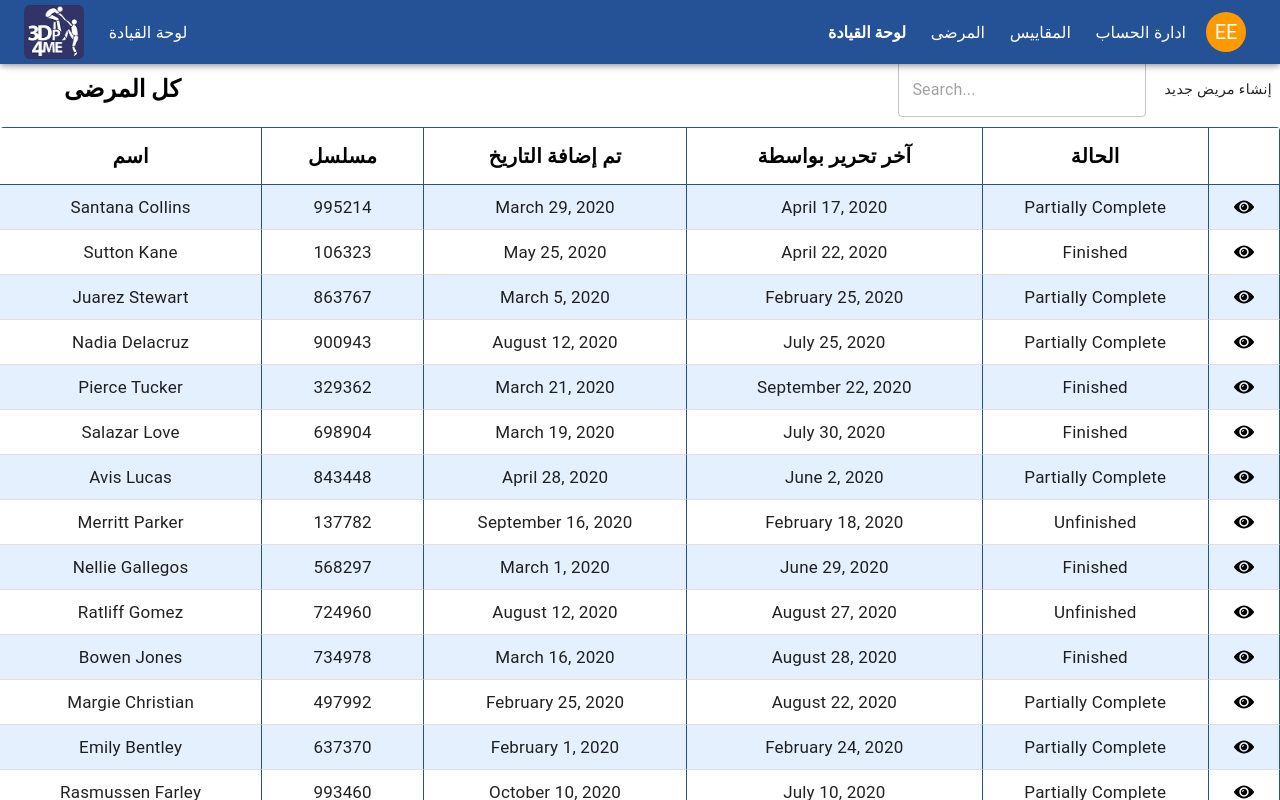
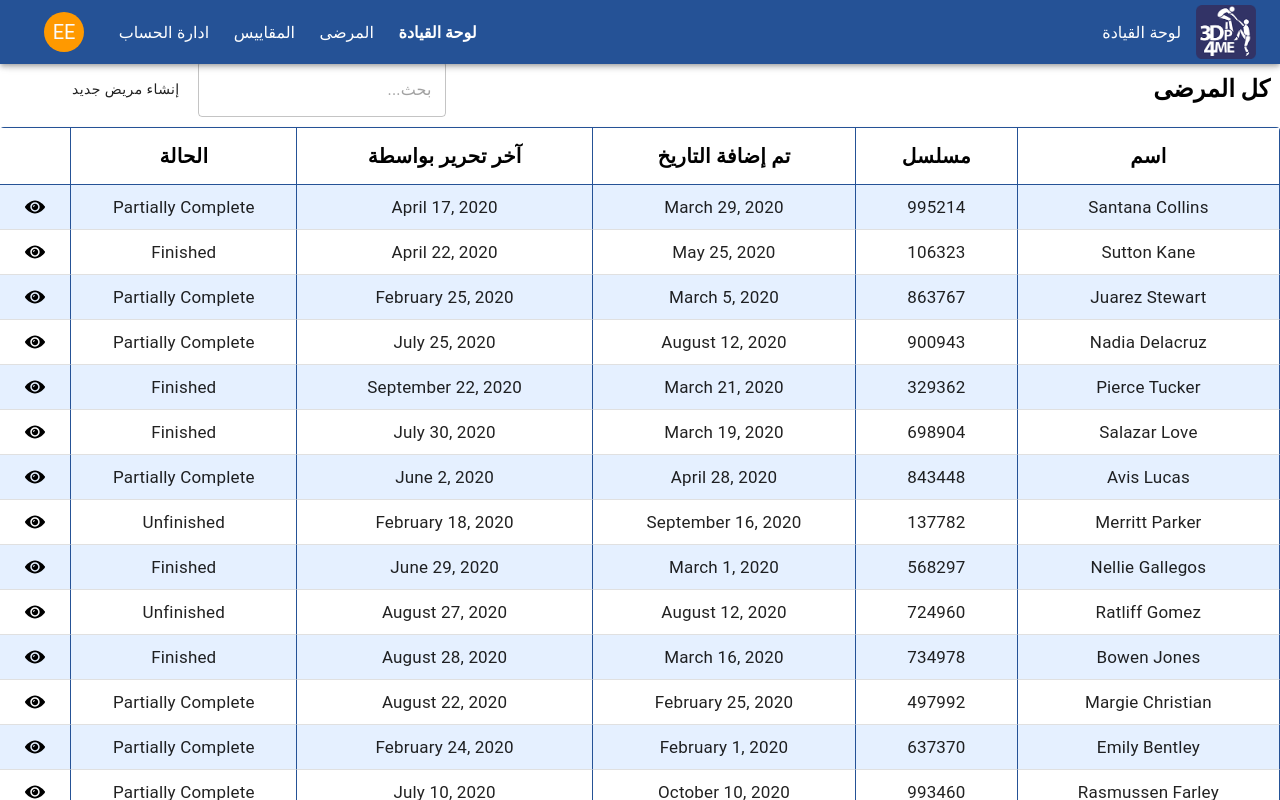
Before and after one commit to hack4impact-uiuc/3dp4me, a React (Create React App) app in the folder frontend/: page /patients in a window 1280 px wide. Shown: the top 800 px of the page. Built offline with nearby package versions, Linux system fonts and the light colour scheme.

Commit message:
new RTL jss-rtl installation

```diff
--- a/frontend/package.json
+++ b/frontend/package.json
@@ -7,6 +7,7 @@
     "@material-ui/icons": "^4.9.1",
     "@material-ui/lab": "^4.0.0-alpha.56",
     "cra-template": "1.0.3",
+    "jss-rtl": "^0.3.0",
     "react": "^16.13.1",
     "react-dom": "^16.13.1",
     "react-router-dom": "^5.2.0",
--- a/frontend/src/App.js
+++ b/frontend/src/App.js
@@ -30,6 +30,7 @@ function App() {
   }, []);
 
   return (
+    <body dir={key == "AR" ? "rtl": "ltr"}>
       <Router>
         <Navbar lang={langInfo} />
         <div className={`${key == "AR" ? "flip" : ""}`}>
@@ -40,25 +41,26 @@ function App() {
                 <Dashboard lang={langInfo} />
               </Route>
               {/* Path = BASE_URL/account */}
-            <Route path="/account">
+              <Route exact path="/account">
                 <AccountManagement lang={langInfo} />
               </Route>
               {/* Path = BASE_URL/metrics */}
-            <Route path="/metrics">
+              <Route exact path="/metrics">
                 <Metrics lang={langInfo} />
               </Route>
               {/* Path = BASE_URL/patients */}
-            <Route path="/patients">
+              <Route exact path="/patients">
                 <Patients lang={langInfo} />
               </Route>
               {/* Path = BASE_URL/patient-info/PATIENT_SERIAL */}
-            <Route path="/patient-info/:serial">
+              <Route exact path="/patient-info/:serial">
                 <Controller lang={langInfo} />
               </Route>
             </div>
           </Switch>
         </div>
       </Router>
+    </body>
   );
 }
 
--- a/frontend/src/Components/Navbar/Navbar.js
+++ b/frontend/src/Components/Navbar/Navbar.js
@@ -24,110 +24,9 @@ const Navbar = (props) => {
 
   return (
     <div className={`wrap-nav`}>
-      {/* {key === "EN" ? (
-        <AppBar className={classes.appBar}>
-          <Toolbar className="navbar">
-            <img width={60} src={Logo} />
-
-            <Link onClick={() => setActive("dashboard")} id="nav-title" className="nav-item" to="/">
-              {lang[key].components.navbar.dashboard.navTitle}
-            </Link>
-            {active === "dashboard" ? (
-              <Link className="nav-item active" to="/">
-                {lang[key].components.navbar.dashboard.navTitle}
-              </Link>
-            ) : (
-                <Link onClick={() => setActive("dashboard")} className="nav-item" to="/">
-                  {lang[key].components.navbar.dashboard.navTitle}
-                </Link>
-              )}
-            {active === "patients" ? (
-
-              <Link className="nav-item active" to="/patients">
-                {lang[key].components.navbar.patients.navTitle}
-              </Link>
-            ) : (
-                <Link onClick={() => setActive("patients")} className="nav-item" to="/patients">
-                  {lang[key].components.navbar.patients.navTitle}
-                </Link>
-              )}
-            {active === "metrics" ? (
-              <Link className="nav-item active" to="/metrics">
-                {lang[key].components.navbar.metrics.navTitle}
-              </Link>
-
-            ) : (
-                <Link onClick={() => setActive("metrics")} className="nav-item" to="/metrics">
-                  {lang[key].components.navbar.metrics.navTitle}
-                </Link>
-              )}
-            {active === "account" ? (
-              <Link className="nav-item active" to="account">
-                {lang[key].components.navbar.accountManagement.navTitle}
-              </Link>
-
-            ) : (
-                <Link onClick={() => setActive("account")} className="nav-item" to="account">
-                  {lang[key].components.navbar.accountManagement.navTitle}
-                </Link>
-              )}
-            <Avatar style={{ backgroundColor: "#ff9900", marginLeft: 20, marginRight: 10 }}>EE</Avatar>
-          </Toolbar>
-        </AppBar>
-      ) : (
-          <AppBar className={classes.appBar}>
-            <Toolbar className="navbar">
-              <Avatar style={{ backgroundColor: "#ff9900", marginLeft: 20, marginRight: 10 }}>EE</Avatar>
-              {active === "account" ? (
-                <Link className="nav-item active" to="account">
-                  {lang[key].components.navbar.accountManagement.navTitle}
-                </Link>
-
-              ) : (
-                  <Link onClick={() => setActive("account")} className="nav-item" to="account">
-                    {lang[key].components.navbar.accountManagement.navTitle}
-                  </Link>
-                )}
-              {active === "metrics" ? (
-                <Link className="nav-item active" to="/metrics">
-                  {lang[key].components.navbar.metrics.navTitle}
-                </Link>
-
-              ) : (
-                  <Link onClick={() => setActive("metrics")} className="nav-item" to="/metrics">
-                    {lang[key].components.navbar.metrics.navTitle}
-                  </Link>
-                )}
-
-              {active === "patients" ? (
-
-                <Link className="nav-item active" to="/patients">
-                  {lang[key].components.navbar.patients.navTitle}
-                </Link>
-              ) : (
-                  <Link onClick={() => setActive("patients")} className="nav-item" to="/patients">
-                    {lang[key].components.navbar.patients.navTitle}
-                  </Link>
-                )}
-              {active === "dashboard" ? (
-                <Link id="nav-title" className="nav-item active" to="/">
-                  {lang[key].components.navbar.dashboard.navTitle}
-                </Link>
-              ) : (
-                  <Link onClick={() => setActive("dashboard")} id="nav-title" className="nav-item" to="/">
-                    {lang[key].components.navbar.dashboard.navTitle}
-                  </Link>
-                )}
-              <Link onClick={() => setActive("dashboard")} className="nav-item" to="/">
-                {lang[key].components.navbar.dashboard.navTitle}
-              </Link>
-              <img style={{ marginLeft: '15px' }} width={60} src={Logo} />
-            </Toolbar>
-          </AppBar>
-        )} */}
       <AppBar className={classes.appBar}>
         <Toolbar className="navbar">
-          <img width={60} src={Logo} />
+          <img style={key === "AR" ? {marginLeft: '15px'}: {}} width={60} src={Logo} />
 
           <Link onClick={() => setActive("dashboard")} id="nav-title" className="nav-item" to="/">
             {lang[key].components.navbar.dashboard.navTitle}
@@ -162,12 +61,12 @@ const Navbar = (props) => {
               </Link>
             )}
           {active === "account" ? (
-            <Link className="nav-item active" to="account">
+            <Link className="nav-item active" to="/account">
               {lang[key].components.navbar.accountManagement.navTitle}
             </Link>
 
           ) : (
-              <Link onClick={() => setActive("account")} className="nav-item" to="account">
+              <Link onClick={() => setActive("account")} className="nav-item" to="/account">
                 {lang[key].components.navbar.accountManagement.navTitle}
               </Link>
             )}
--- a/frontend/src/Pages/Dashboard/Dashboard.js
+++ b/frontend/src/Pages/Dashboard/Dashboard.js
@@ -37,8 +37,10 @@ const Dashboard = (props) => {
 
   const handleSearch = (e) => {
     setSearchQuery(e.target.value);
-    let filtered = patients.filter(patient =>
-      patient.name.toLowerCase().search(e.target.value.toLowerCase()) !== -1 || (patient.serial + "").search(e.target.value) !== -1
+    let filtered = patients.filter
+      (patient => patient.name.toLowerCase().search(e.target.value.toLowerCase()) !== -1 ||
+      (patient.serial + "").search(e.target.value) !== -1 ||
+      patient._id.search(e.target.value) !== -1
     );
     setNoPatient(filtered.length === 0);
     setFilteredPatients(filtered);
@@ -143,7 +145,7 @@ const Dashboard = (props) => {
       <div className="patient-list">
         <div className="header">
           <div className="section">
-            <h2 style={{ flexGrow: 1 }}>{lang[key].pages[stepTitle]}</h2>
+            <h2 style={ key === "AR" ? { flexGrow: 1, marginRight: '10px' } : {flexGrow: 1}}>{lang[key].pages[stepTitle]}</h2>
             <TextField onChange={handleSearch} value={searchQuery} variant="outlined" style={{ margin: '10px' }} placeholder={lang[key].components.search.placeholder} />
             <Select variant="outlined"
               value={sort}
--- a/frontend/src/Pages/Patients/Patients.js
+++ b/frontend/src/Pages/Patients/Patients.js
@@ -65,8 +65,8 @@ const Patients = (props) => {
                         Sorry! No matching patients
                     </Alert>
                 </Snackbar>
-                <h2 style={{ flexGrow: 1 }}>{lang[key].components.navbar.patients.pageTitle}</h2>
-                <TextField onChange={handleSearch} value={searchQuery} variant="outlined" style={{ margin: '10px' }} placeholder="Search..." />
+                <h2 style={key === "AR" ? { flexGrow: 1, marginRight: '10px' } : { flexGrow: 1 }}>{lang[key].components.navbar.patients.pageTitle}</h2>
+                <TextField onChange={handleSearch} value={searchQuery} variant="outlined" style={{ margin: '10px' }} placeholder={lang[key].components.search.placeholder} />
                 <Button>{lang[key].components.button.createPatient}</Button>
             </div>
             {
--- a/frontend/src/Steps/Controller/Controller.js
+++ b/frontend/src/Steps/Controller/Controller.js
@@ -24,7 +24,9 @@ const useStyles = makeStyles((theme) => ({
     drawer: {
         width: drawerWidth,
         flexShrink: 0,
-
+    },
+    drawerRtl: {
+        flexShrink: 0,
     },
     drawerPaper: {
         width: drawerWidth,
@@ -95,7 +97,7 @@ const Controller = (props) => {
     return (
         <div className={classes.root}>
             <Drawer
-                className={classes.drawer}
+                className={key == "EN" ? classes.drawer : classes.drawerRtl}
                 variant="permanent"
                 classes={{
                     paper: classes.drawerPaper,
@@ -184,11 +186,11 @@ const Controller = (props) => {
                 </div>
             </Drawer>
 
-            <div className={`controller-content`} style={{marginRight: 15}}>
+            <div className={`controller-content`} style={key === "AR" ? { marginLeft: drawerWidth } : {}}>
                 <ToggleButtonGroup style={{ width: '100%', background: "#e1edff", padding: "8px 0px 15px" }} size="large" exclusive value={step} onChange={handleStep}>
                     <ToggleButton
                         disableRipple
-                        style={{ marginLeft: '5px', flexGrow: 1, borderTop: 'solid green 8px', marginRight: '5px', color: "white", background: '#5657a6' }}
+                        style={{ flexGrow: 1, borderTop: 'solid green 8px', marginRight: '5px', color: "white", background: '#5657a6' }}
                         value="info"
                     >
                         {lang[key].components.stepTabs.patientInfo}
@@ -230,13 +232,13 @@ const Controller = (props) => {
                     </ToggleButton>
                     <ToggleButton
                         disableRipple
-                        style={{ flexGrow: 1, borderTop: 'solid #F7B610 8px', marginRight: '5px', color: "white", background: '#5657a6' }}
+                        style={{marginLeft: '5px', flexGrow: 1, borderTop: 'solid green 8px', marginRight: '5px',  color: "white", background: '#5657a6'}}
                         value="feedback"
                     >
                         {lang[key].components.stepTabs.feedback}
                     </ToggleButton>
                 </ToggleButtonGroup>
-                <div className="steps">
+            <div className="steps" style={key === "AR" ? { marginRight: '10px' } : {}}>
                 {step === "info" ? (
                     <PatientInfo lang={props.lang} />
                 ) : (<></>)}
@@ -261,7 +263,7 @@ const Controller = (props) => {
             </div>
         </div>
 
-        </div>
+        </div >
     );
 }
 
```
Also changed, not shown: 1 other file (tests, documents, lock files or other folders). Lines whose indentation alone changed are shown as unchanged.
